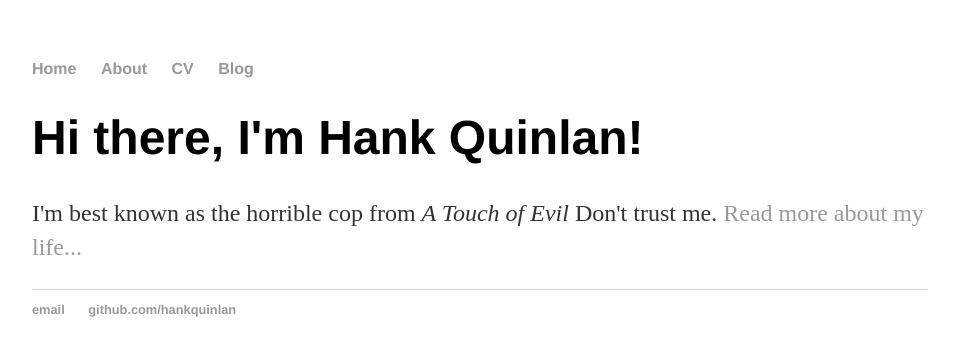
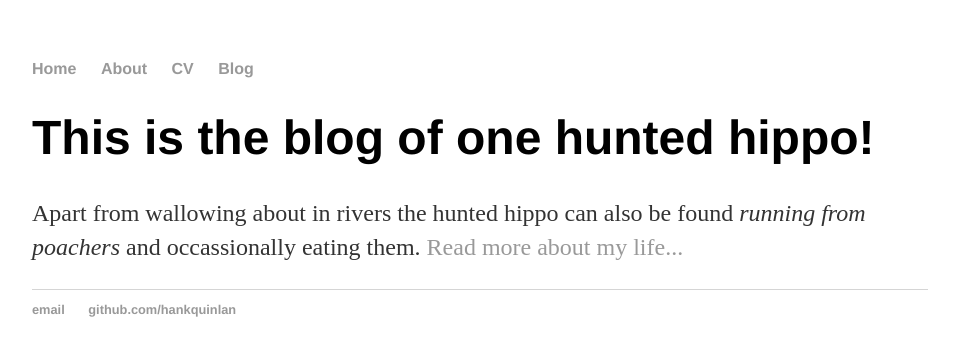
Before and after one commit to huntedhippo/huntedhippo.github.io, a Jekyll site: the page built from index.html, in a window 1280 px wide. Shown: the top 356 px of the page, without its empty margins (160-1115 px from the left). Built offline with Jekyll 4.4.1, drawn with Linux system fonts in a browser that asks for light colours.

Commit message:
Update index.html

```diff
--- a/index.html
+++ b/index.html
@@ -1,8 +1,8 @@
 ---
 layout: default
-title: Hank Quinlan, Horrible Cop
+title: Hunted Hippo, African Animal
 ---
 <div class="blurb">
-	<h1>Hi there, I'm Hank Quinlan!</h1>
-	<p>I'm best known as the horrible cop from <em>A Touch of Evil</em> Don't trust me. <a href="/about">Read more about my life...</a></p>
+	<h1>This is the blog of one hunted hippo!</h1>
+	<p>Apart from wallowing about in rivers the hunted hippo can also be found <em>running from poachers</em> and occassionally eating them. <a href="/about">Read more about my life...</a></p>
 </div><!-- /.blurb -->
```
